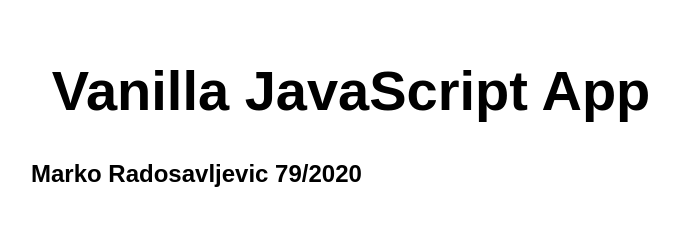
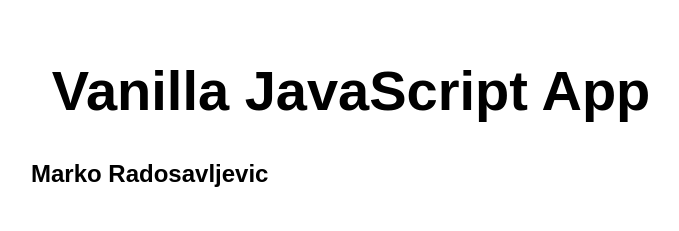
Before and after one commit to Markic01/Static-site, a website: page src/index.html in a window 1280 px wide. Shown: the whole page, without its empty margins (289-968 px from the left). Drawn offline with Linux system fonts and the light colour scheme.

Commit message:
removed index

```diff
--- a/src/index.html
+++ b/src/index.html
@@ -11,7 +11,7 @@
 <body>
   <main>
     <h1>Vanilla JavaScript App</h1>
-    <h2>Marko Radosavljevic 79/2020</h2>
+    <h2>Marko Radosavljevic</h2>
   </main>
 </body>
 
```
